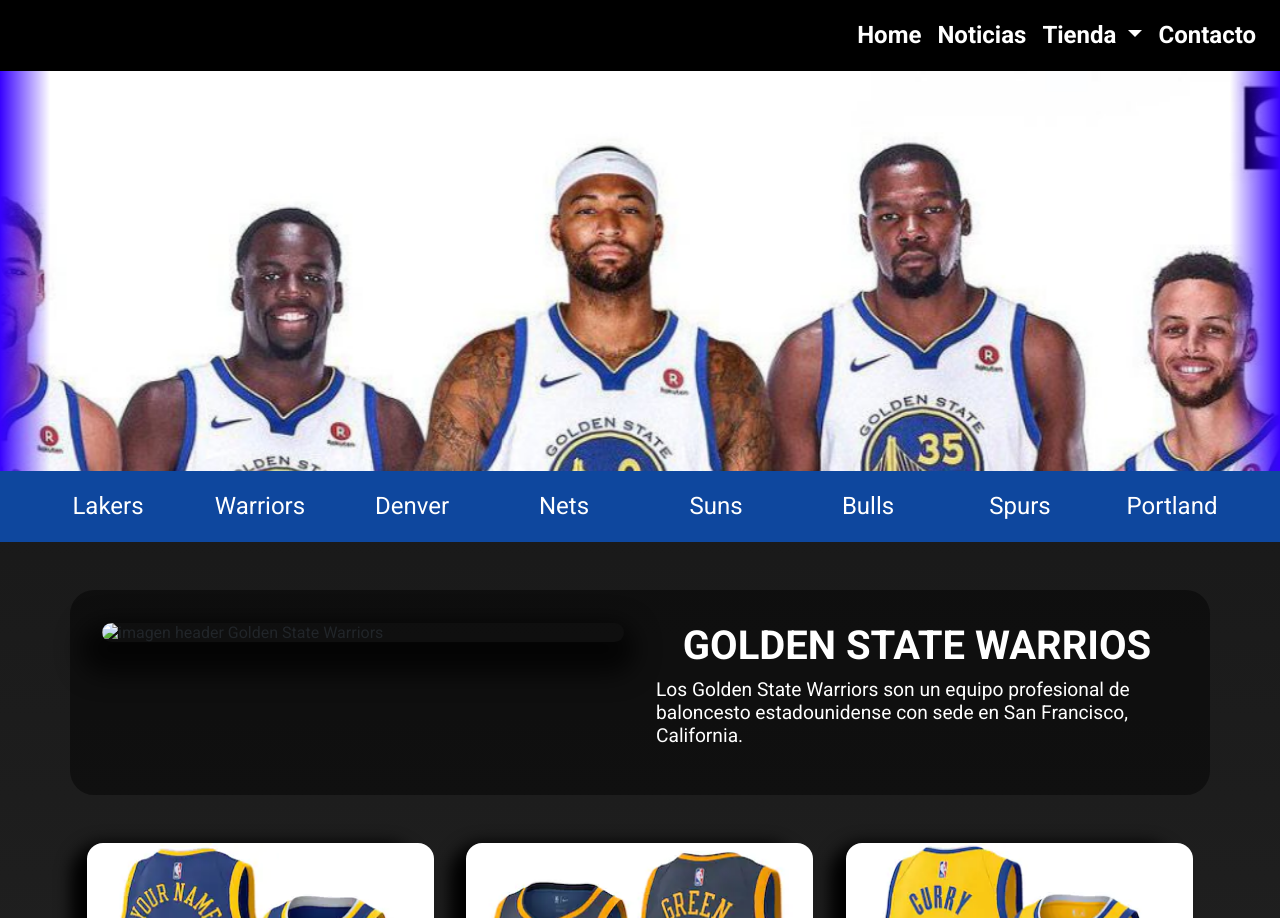
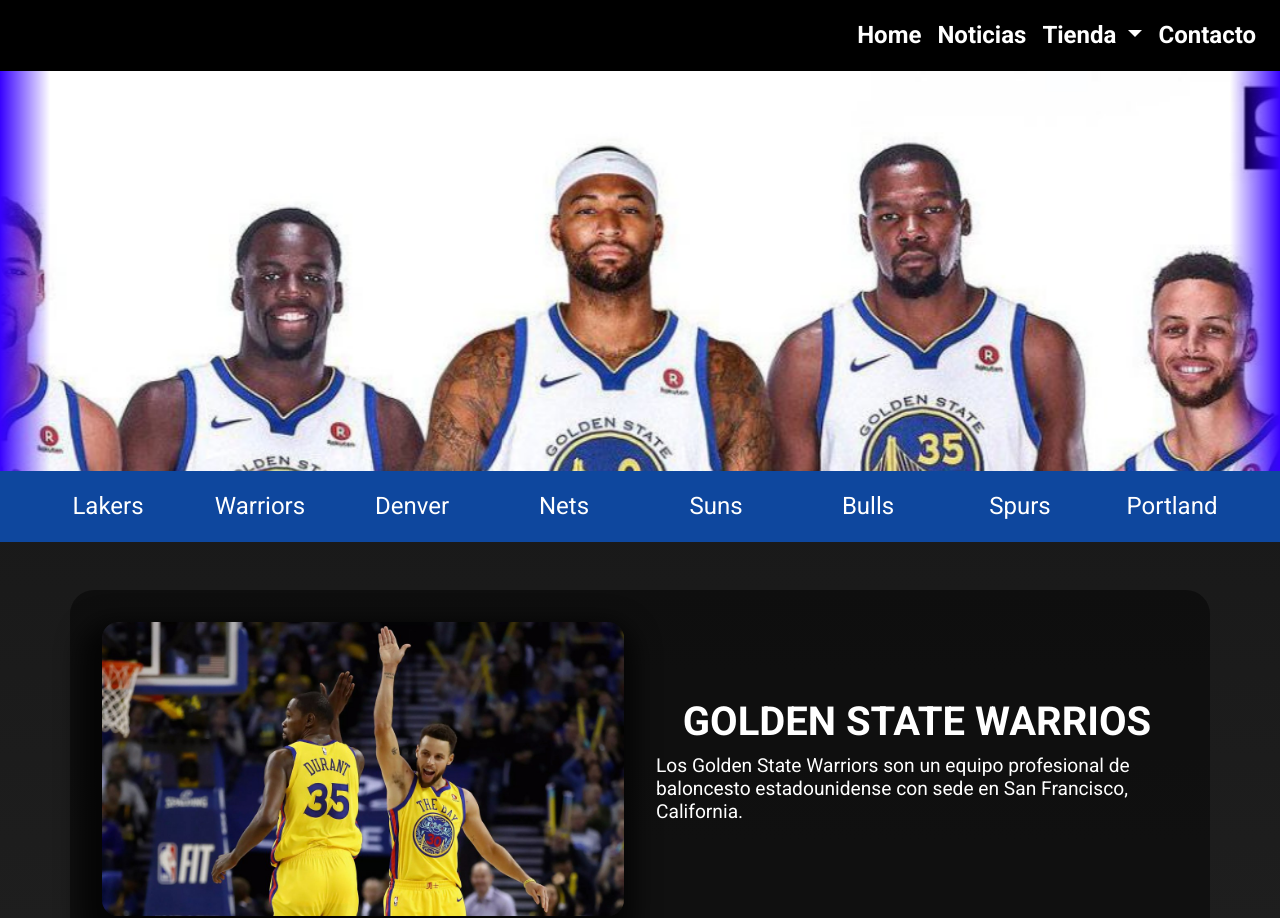
Before and after one commit to AgustinCamisay/finalcoderhouseCamisay, a plain HTML site: page warriors.html in a window 1280 px wide. Shown: the top 918 px of the page. Drawn offline with nearby package versions, Linux system fonts and the light colour scheme; files that its build step writes are made by us from their sources; the site is published under a folder, as on GitHub Pages, so addresses that start at the root find nothing.

Commit message:
quité barra img

```diff
--- a/warriors.html
+++ b/warriors.html
@@ -134,7 +134,7 @@
     <div class="container equipo home__menu mb-5">
         <div class="equipo_descripcion">
             <div class="imagen__equipo">
-                <img class="imagen_descripcion" data-aos="flip-right" src="/img/warriors/header3.jpg"
+                <img class="imagen_descripcion" data-aos="flip-right" src="img/warriors/header3.jpg"
                     alt="imagen header Golden State Warriors">
             </div>
             <article class="descripcion_texto">
```
